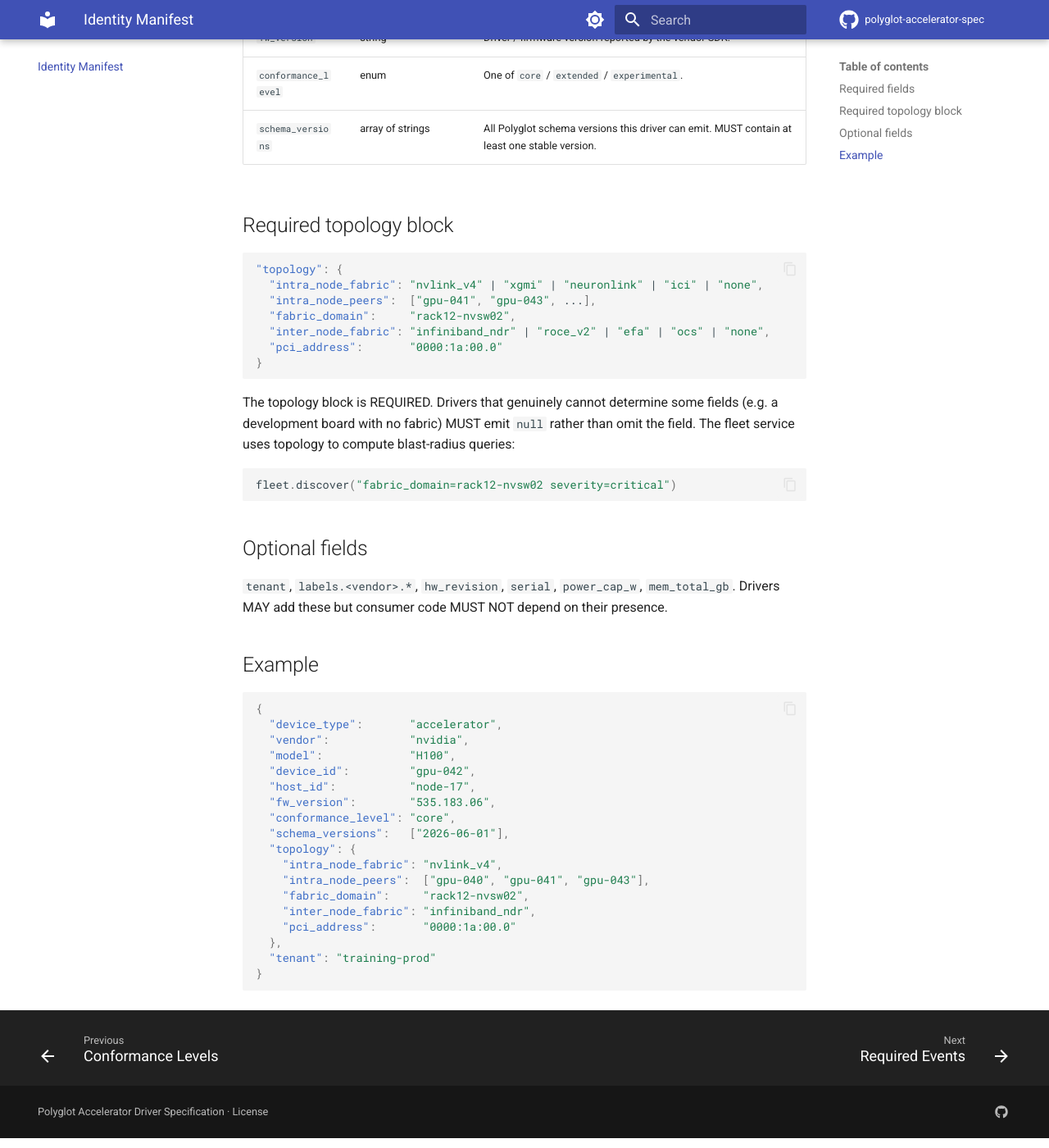
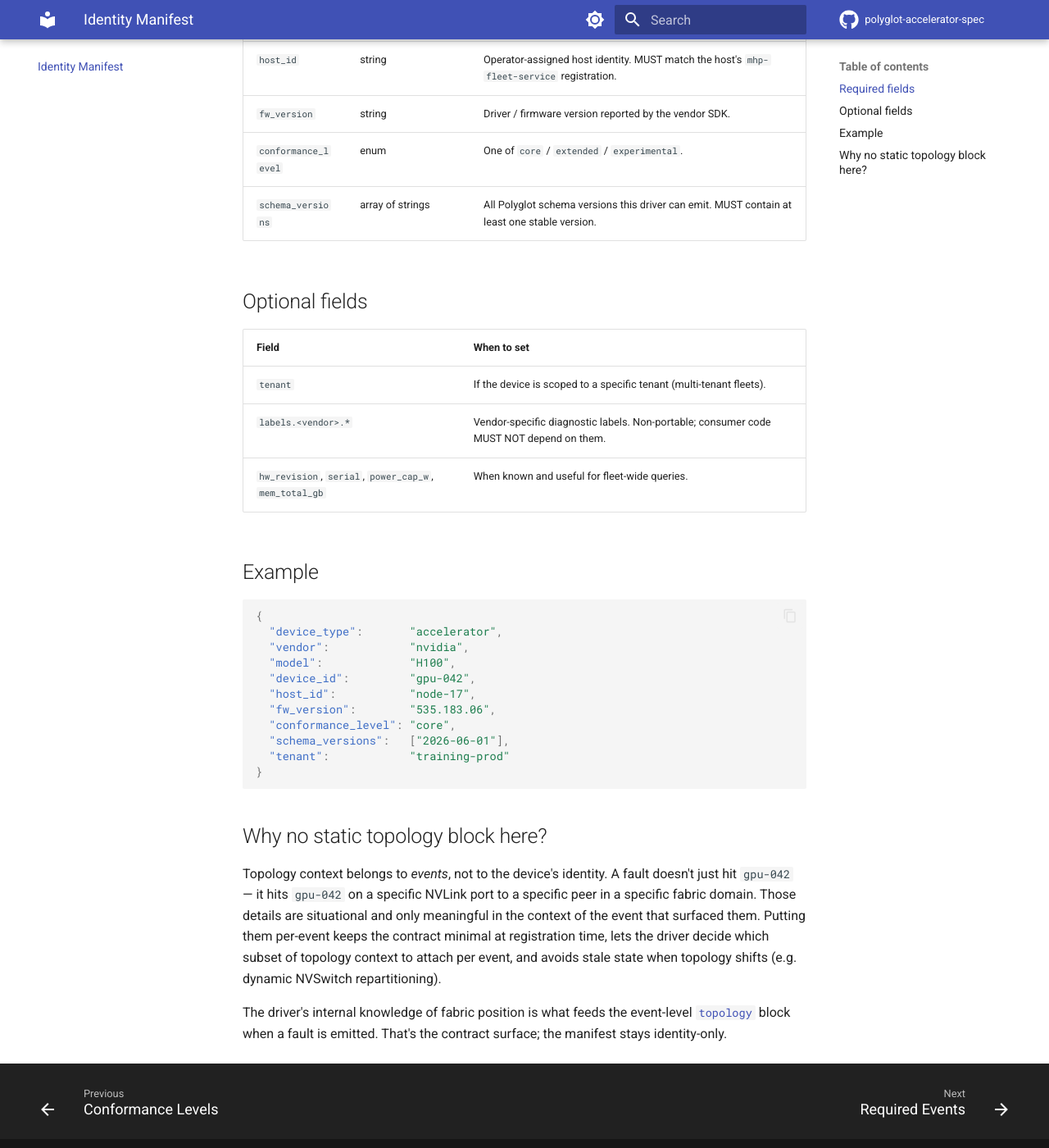
Before and after one commit to kavya-chennoju/polyglot-accelerator-spec, an MkDocs documentation site: the page built from docs/manifest.md, in a window 1280 px wide and 1400 px high, scrolled down 727 px. Shown: the whole window at 82% size. Built offline with MkDocs 1.6.1 and Material for MkDocs 9.7.7, drawn with Linux system fonts in a browser that asks for light colours; comment, search, counter and statistics services are not loaded; some of the changed text lies outside the part shown.

Commit message:
Manifest is identity-only; topology is per-event, not a static manifest block

````diff
--- a/docs/manifest.md
+++ b/docs/manifest.md
@@ -1,6 +1,8 @@
 # Identity Manifest
 
-Every driver MUST register an identity manifest at startup. The manifest is queryable via `fleet.discover()` and is the source of truth for all labels the fleet service applies to events from that device.
+Every driver MUST register an identity manifest at startup. The manifest is queryable via `fleet.discover()` and is the source of truth for the device labels the fleet service applies to events from that device.
+
+The manifest is **identity-only**. Topology (which port, which peer, which fabric_domain a fault touches) is *per-event* — drivers populate the event-level [`topology`](events.md) block when emitting. Drivers internally know their fabric position; they don't republish a static topology block in the manifest.
 
 ## Required fields
 
@@ -15,27 +17,13 @@ Every driver MUST register an identity manifest at startup. The manifest is quer
 | `conformance_level` | enum | One of `core` / `extended` / `experimental`. |
 | `schema_versions` | array of strings | All Polyglot schema versions this driver can emit. MUST contain at least one stable version. |
 
-## Required topology block
-
-```json
-"topology": {
-  "intra_node_fabric": "nvlink_v4" | "xgmi" | "neuronlink" | "ici" | "none",
-  "intra_node_peers":  ["gpu-041", "gpu-043", ...],
-  "fabric_domain":     "rack12-nvsw02",
-  "inter_node_fabric": "infiniband_ndr" | "roce_v2" | "efa" | "ocs" | "none",
-  "pci_address":       "0000:1a:00.0"
-}
-```
-
-The topology block is REQUIRED. Drivers that genuinely cannot determine some fields (e.g. a development board with no fabric) MUST emit `null` rather than omit the field. The fleet service uses topology to compute blast-radius queries:
-
-```python
-fleet.discover("fabric_domain=rack12-nvsw02 severity=critical")
-```
-
 ## Optional fields
 
-`tenant`, `labels.<vendor>.*`, `hw_revision`, `serial`, `power_cap_w`, `mem_total_gb`. Drivers MAY add these but consumer code MUST NOT depend on their presence.
+| Field | When to set |
+|---|---|
+| `tenant` | If the device is scoped to a specific tenant (multi-tenant fleets). |
+| `labels.<vendor>.*` | Vendor-specific diagnostic labels. Non-portable; consumer code MUST NOT depend on them. |
+| `hw_revision`, `serial`, `power_cap_w`, `mem_total_gb` | When known and useful for fleet-wide queries. |
 
 ## Example
 
@@ -49,13 +37,12 @@ fleet.discover("fabric_domain=rack12-nvsw02 severity=critical")
   "fw_version":        "535.183.06",
   "conformance_level": "core",
   "schema_versions":   ["2026-06-01"],
-  "topology": {
-    "intra_node_fabric": "nvlink_v4",
-    "intra_node_peers":  ["gpu-040", "gpu-041", "gpu-043"],
-    "fabric_domain":     "rack12-nvsw02",
-    "inter_node_fabric": "infiniband_ndr",
-    "pci_address":       "0000:1a:00.0"
-  },
-  "tenant": "training-prod"
+  "tenant":            "training-prod"
 }
 ```
+
+## Why no static topology block here?
+
+Topology context belongs to *events*, not to the device's identity. A fault doesn't just hit `gpu-042` — it hits `gpu-042` on a specific NVLink port to a specific peer in a specific fabric domain. Those details are situational and only meaningful in the context of the event that surfaced them. Putting them per-event keeps the contract minimal at registration time, lets the driver decide which subset of topology context to attach per event, and avoids stale state when topology shifts (e.g. dynamic NVSwitch repartitioning).
+
+The driver's internal knowledge of fabric position is what feeds the event-level [`topology`](events.md#full-example) block when a fault is emitted. That's the contract surface; the manifest stays identity-only.
````
Also changed, not shown: docs/skeleton.md (+6 -2 lines).
